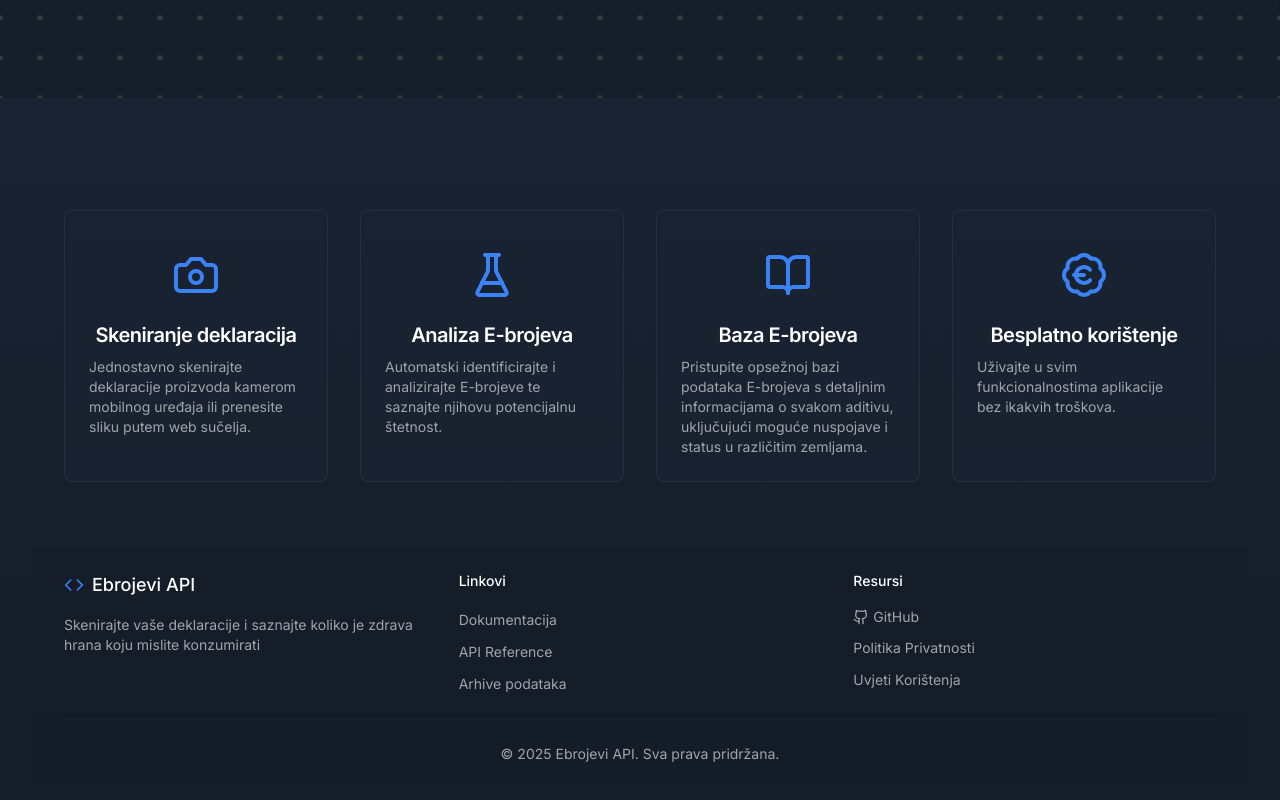
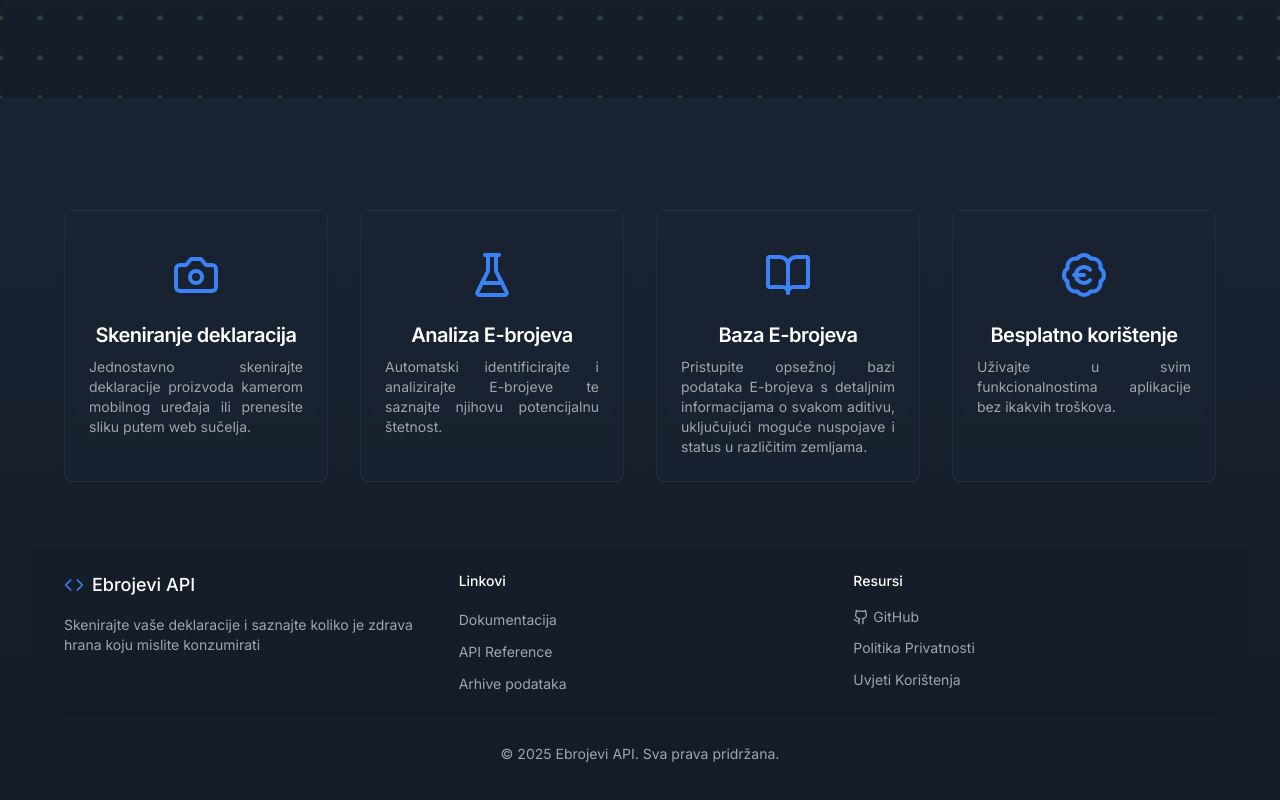
Before and after one commit to MortalWombat-repo/ebrojevi-web, a Next.js app: page / in a window 1280 px wide. Shown: the part 702-1502 px from the top of the page. Built offline with nearby package versions, Linux system fonts and the light colour scheme.

Commit message:
Update FeatureSection.tsx

```diff
--- a/components/home/FeatureSection.tsx
+++ b/components/home/FeatureSection.tsx
@@ -63,10 +63,10 @@ const FeatureSection = () => {
         initial="hidden"
         whileInView="show"
         viewport={{ once: true, margin: '-100px' }}
-        className="max-w-7xl mx-auto grid grid-cols-1 md:grid-cols-2 lg:grid-cols-4 gap-8"
+        className="max-w-7xl mx-auto grid grid-cols-1 md:grid-cols-2 lg:grid-cols-4 gap-8 justify-items-center"
       >
         {features.map((feature, index) => (
-          <motion.div key={index} variants={item}>
+          <motion.div key={index} variants={item} className="w-full max-w-xs">
             <FeatureCard
               icon={feature.icon}
               title={feature.title}
@@ -95,7 +95,7 @@ const FeatureCard = ({ icon, title, description }: FeatureCardProps) => {
         <CardTitle className="text-xl text-white">{title}</CardTitle>
       </CardHeader>
       <CardContent>
-        <CardDescription className="text-muted-foreground text-sm">
+        <CardDescription className="text-muted-foreground text-sm text-justify">
           {description}
         </CardDescription>
       </CardContent>
```
